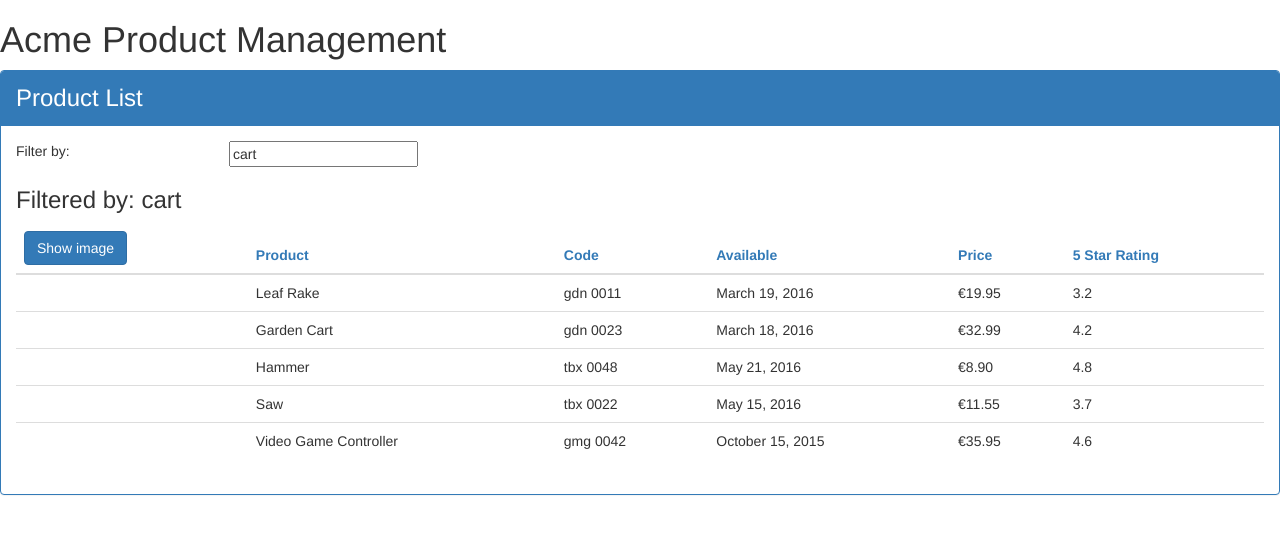
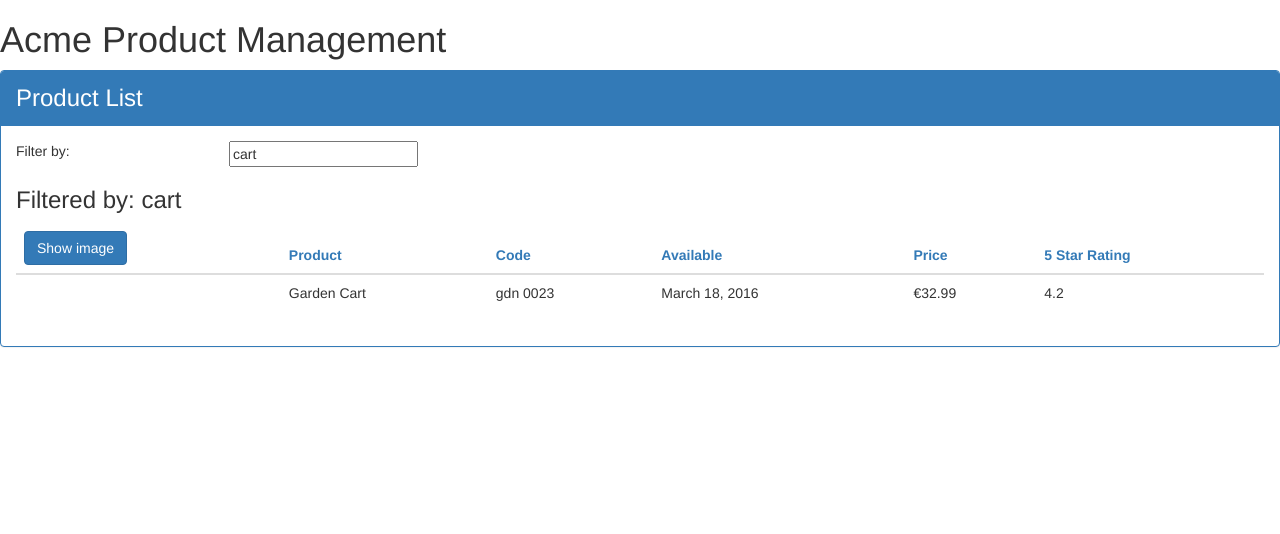
Before and after one commit to tichuot2570/angularJs-project1-PS, an Angular app in the folder APM/: page / in a window 1280 px wide. Shown: the top 534 px of the page. Built offline with nearby package versions, Linux system fonts and the light colour scheme.

Commit message:
filtering a list
filtering a list by letters

Reference
https://developer.mozilla.org/en-US/docs/Web/JavaScript/Reference/Global_Objects/Array/filter

```diff
--- a/APM/src/app/products/product-list.component.html
+++ b/APM/src/app/products/product-list.component.html
@@ -34,7 +34,7 @@
                     </tr>
                 </thead>
                 <tbody>
-                    <tr *ngFor="let product of products">
+                    <tr *ngFor="let product of filteredProducts">
                         <td>
                             <img *ngIf='showImage'
                             [src]='product.imageUrl'
--- a/APM/src/app/products/product-list.component.ts
+++ b/APM/src/app/products/product-list.component.ts
@@ -1,6 +1,6 @@
 
 import { Component } from '@angular/core';
-import { Iproduct } from './product';
+import { IProduct } from './product';
 import { OnDestroy, OnInit } from '@angular/core/src/metadata/lifecycle_hooks';
 
 
@@ -10,15 +10,28 @@
     styleUrls: ['./product-list.component.css']
 })
 
-export class ProductListComponent implements OnInit{
+export class ProductListComponent implements OnInit {
     pageTitle: string = 'Product List';
     imageWidth: number = 100;
     imageMargin: number = 2;
     //event binding
     showImage: boolean = false;
-    listFilter: string = 'cart';
+    //use get-set for filtering
+    _listFilter: string;
+    //when the data binding needs the value, it will call the getter and get the value
+    get listFilter(){
+        return this._listFilter;
+    }
+    //everytime the user modifies the value, the data binding calls the setter, passing in the changed value
+    //if we wanna perform some logic everytime the value is changed, we can add it here in the setter
+    set listFilter(value:string){
+        this._listFilter = value;
+        this.filteredProducts = this.listFilter ? this.performFilter(this.listFilter): this.products;
+    }
 
-    products: Iproduct[] = [{
+    //7.filtering a list
+    filteredProducts: IProduct[];
+    products: IProduct[] = [{
         "productId": 1,
         "productName": "Leaf Rake",
         "productCode": "GDN-0011",
@@ -68,12 +81,29 @@
         "starRating": 4.6,
         "imageUrl": "http://openclipart.org/image/300px/svg_to_png/120337/xbox-controller_01.png"
     }];
+    //the best place to set default values for more complex properties is in the class constructor.
+    //Class constructor is a function executed when the component is first initialized.
+    constructor(){
+        this.filteredProducts = this.products;
+        this.listFilter = 'cart';
+    }
+    performFilter(filterBy: string): IProduct[]{
+        filterBy = filterBy.toLocaleLowerCase();
+        //Let's look closer at the filter method call. We are using the array filter method filter method to create
+        //a new array with elements that pass the test defined in the provided function.
+        // use the ES 2015 arrow syntax to define that filter function. For each product in the list,
+        //the product name is converted to lowercase and index OF is used to determine if
+        //the filter text is found in the product name- If so, the element is added to the filtered list.
+        //check filter and IndexOf: https://developer.mozilla.org/en-US/docs/Web/JavaScript/Reference/Global_Objects/Array/filter
+        return this.products.filter((product:IProduct) =>
+        product.productName.toLocaleLowerCase().indexOf(filterBy) !== -1);
+    }
 
     //showImage button is actived to hide images
     toggleImage(): void {
         this.showImage = !this.showImage;
     }
-ngOnInit():void{
-    console.log('In OnInit');
+    ngOnInit(): void {
+        console.log('In OnInit');
+    }
 }
-}
--- a/APM/src/app/products/product.ts
+++ b/APM/src/app/products/product.ts
@@ -1,4 +1,4 @@
-export interface Iproduct {
+export interface IProduct {
     productId: number;
     productName: string;
     productCode: string;
@@ -9,7 +9,7 @@
     imageUrl: string;
 }
 
-export class Product implements Iproduct {
+export class Product implements IProduct {
     constructor(public productId: number,
         public productName: string,
         public productCode: string,
```
